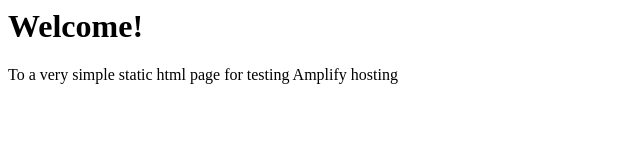
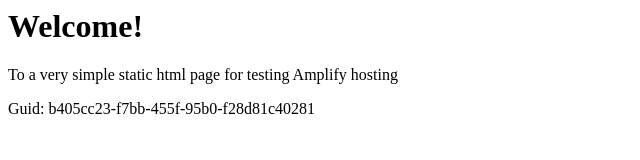
Before and after one commit to aws-aemilia-syd/Github-PR-Commit-Integration-Test-DoNotTouch-Gith-OKSLNVO2-v1-prod-ap-southeast-2, a website: page src/index.html in a window 1280 px wide. Shown: the whole page, without its empty margins (0-640 px from the left). Drawn offline with Linux system fonts and the light colour scheme.

Commit message:
commit from integ tests

```diff
--- a/src/index.html
+++ b/src/index.html
@@ -1,3 +1,5 @@
+
+
 <html lang="en">
 
 <head>
@@ -10,6 +12,6 @@
 <body>
     <h1>Welcome!</h1>
     <p>To a very simple static html page for testing Amplify hosting</p>
-</body>
+    <p>Guid: b405cc23-f7bb-455f-95b0-f28d81c40281</p></body>
 
 </html>
```
